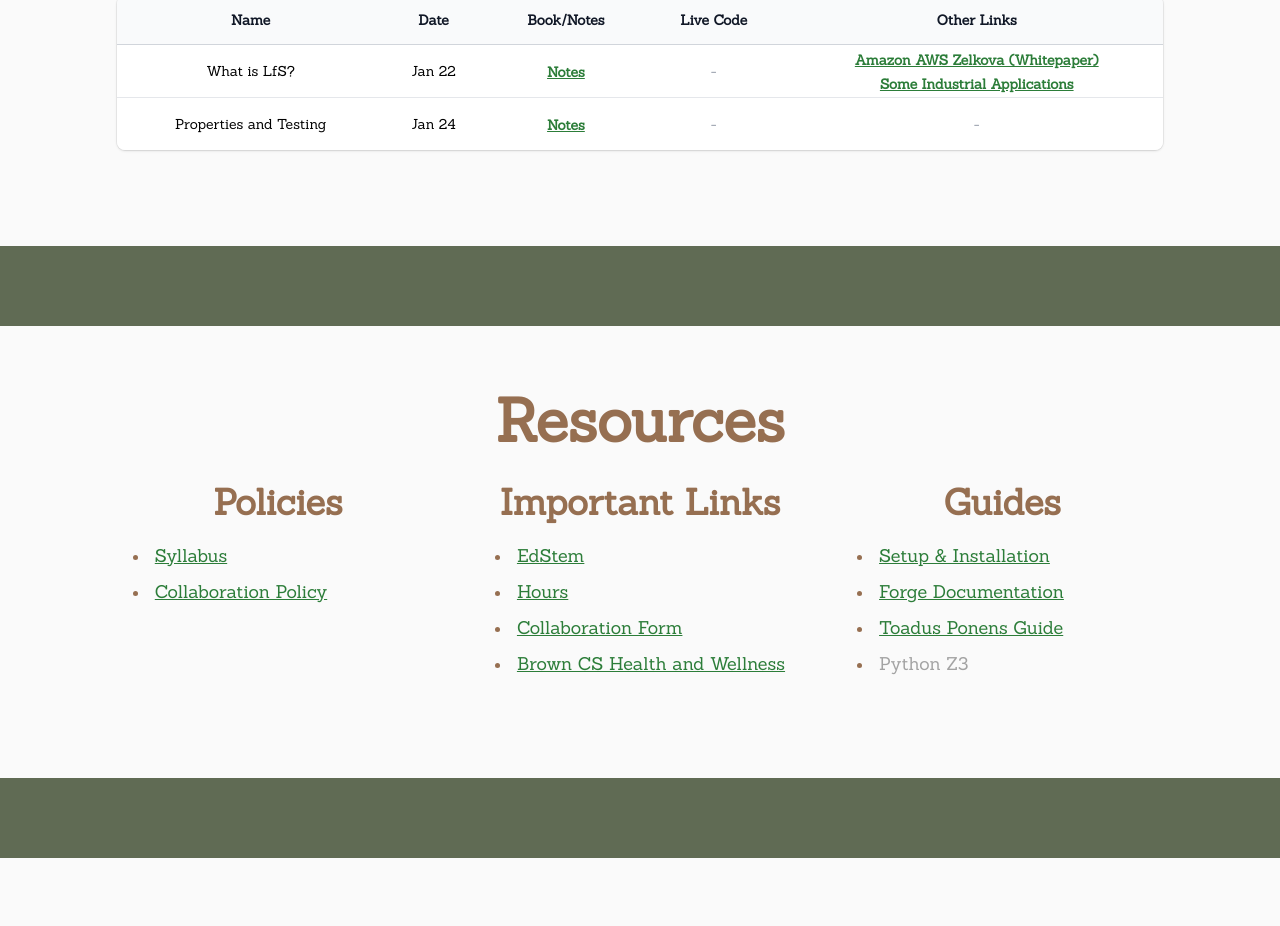
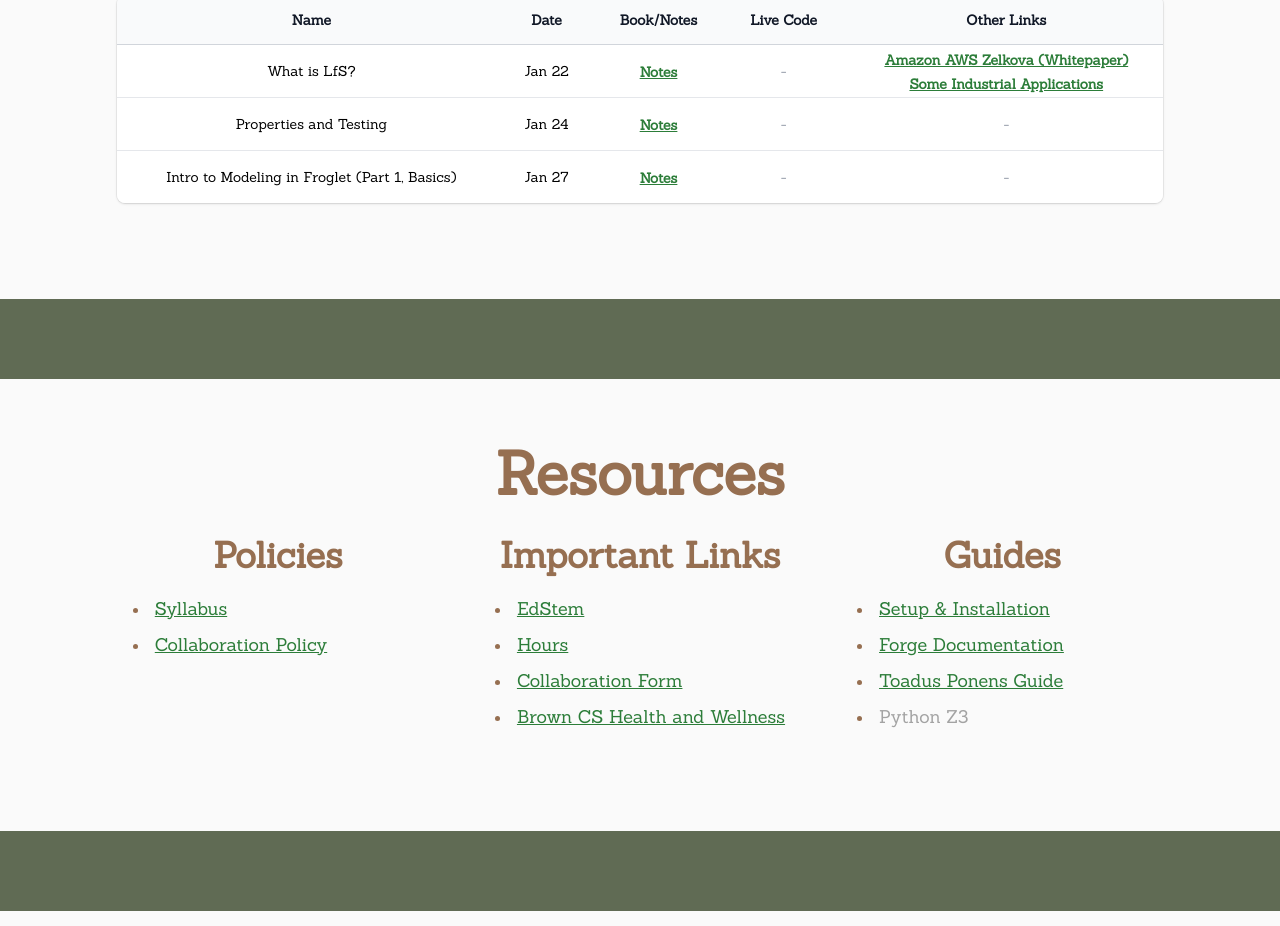
Before and after one commit to csci1710/2025, a React (Create React App) app in the folder my-app/: page / in a window 1280 px wide. Shown: the part 3622-4548 px from the top of the page. Built offline with nearby package versions, Linux system fonts and the light colour scheme; a web font is replaced by a local one.

Commit message:
Lecture 27 notes

```diff
--- a/my-app/src/SITE_DATA.ts
+++ b/my-app/src/SITE_DATA.ts
@@ -68,14 +68,13 @@ export const lectures: Lecture[] = [
     recordingLink: "",
     liveCodeLink: "",
   },
-  // {
-  //   name: "Intro to Modeling in Froglet (Part 1, Basics)",
-  //   date: "Jan 27",
-  //   notesLink: "https://tnelson.github.io/forgebook/chapters/ttt/ttt.html",
-  //   recordingLink: "",
-  //   liveCodeLink:
-  //     "https://csci1710.github.io/book/chapters/intro_modeling/intro_modeling_ttt_1.frg",
-  // },
+  {
+    name: "Intro to Modeling in Froglet (Part 1, Basics)",
+    date: "Jan 27",
+    notesLink: "https://tnelson.github.io/forgebook/chapters/ttt/ttt.html",
+    recordingLink: "",
+    liveCodeLink: "",
+  },
   // {
   //   name: "Intro to Modeling (Part 2, Transitions); Showcase",
   //   date: "Jan 29",
```
